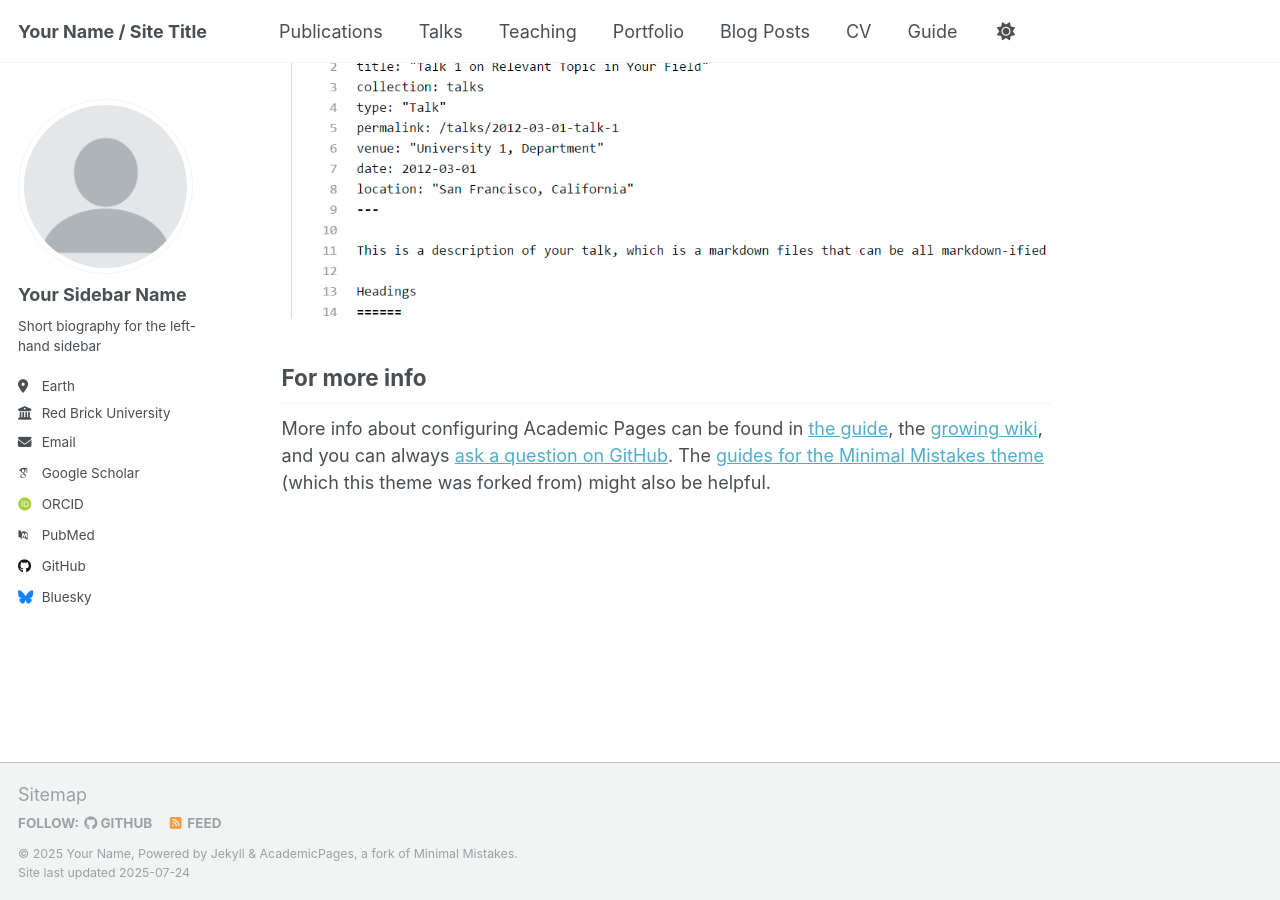
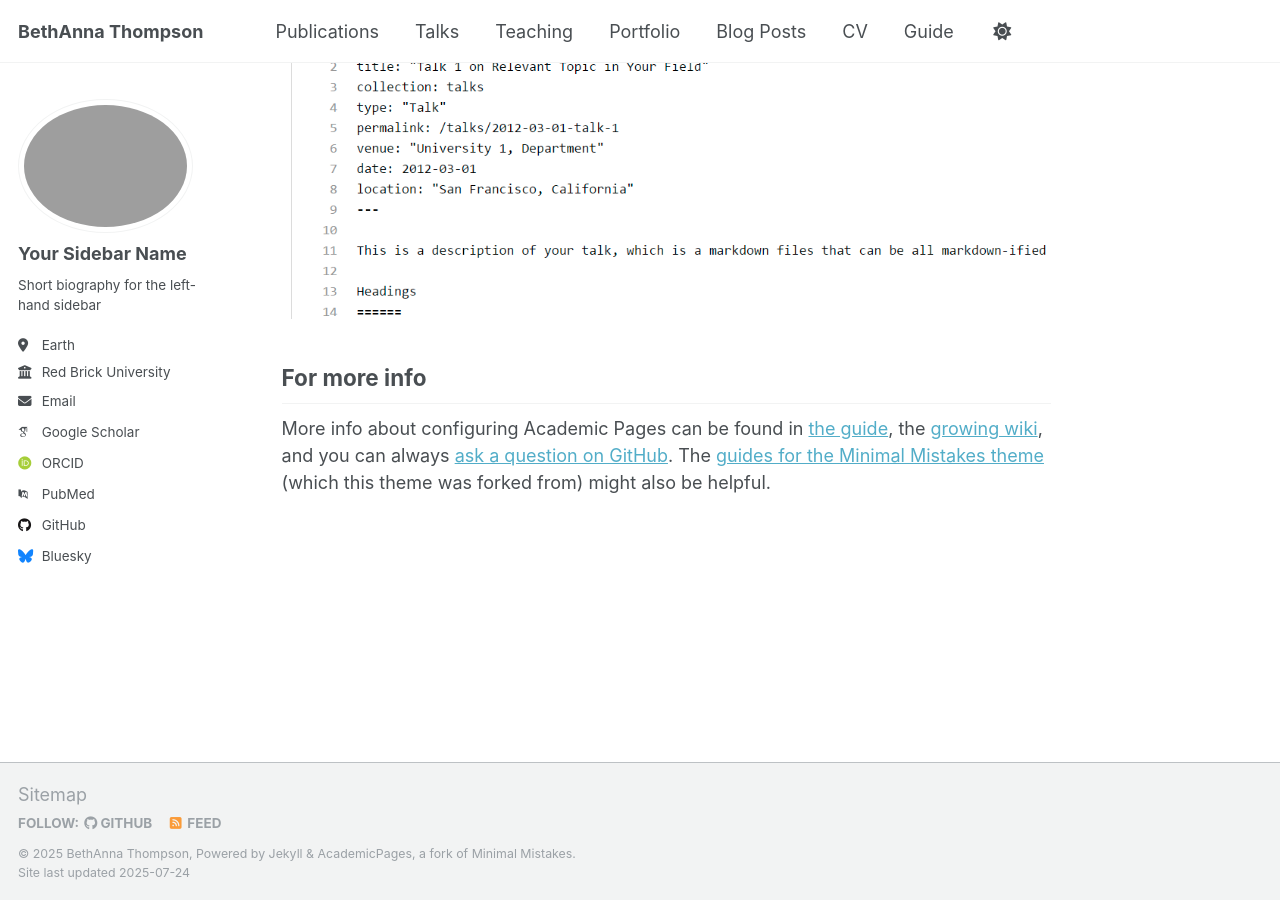
Before and after one commit to BethAnna/BethAnna.github.io, a Jekyll site: the page built from _pages/about.md, in a window 1280 px wide and 900 px high, scrolled down 2880 px. Built offline with Jekyll 4.4.1, drawn with Linux system fonts in a browser that asks for light colours; some web fonts are replaced; a script that is not in the unit is left out.

Commit message:
Update _config.yml
Initial test

```diff
--- a/_config.yml
+++ b/_config.yml
@@ -9,20 +9,20 @@
 # Basic Site Settings
 locale                   : "en-US"
 site_theme               : "default"
-title                    : "Your Name / Site Title"
+title                    : "BethAnna Thompson"
 title_separator          : "-"
-name                     : &name "Your Name"
+name                     : &name "BethAnna Thompson"
 description              : &description "personal description"
-url                      : https://academicpages.github.io # the base hostname & protocol for your site e.g. "https://[your GitHub username].github.io" or if you already have some other page hosted on Github then use "https://[your GitHub username].github.io/[Your Repo Name]"
+url                      : https://bethannathompson.github.io # the base hostname & protocol for your site e.g. "https://[your GitHub username].github.io" or if you already have some other page hosted on Github then use "https://[your GitHub username].github.io/[Your Repo Name]"
 baseurl                  : "" # the subpath of your site, e.g. "/blog"
-repository               : "academicpages/academicpages.github.io"
+repository               : "BethAnna/BethAnna.github.io"
 
 # Site Author - The following control what appear as part of the author content on the side bar.
 #               If a field is blank the icon and link will not appear, otherwise it will be shown.
 #               Additional customization can be done by editing /_includes/author-profile.html
 author:
   # Biographic information
-  avatar           : "profile.png"
+  avatar           : "lsch-29.jpg"
   name             : "Your Sidebar Name"
   pronouns         : # example: "she/her"
   bio              : "Short biography for the left-hand sidebar"
```
